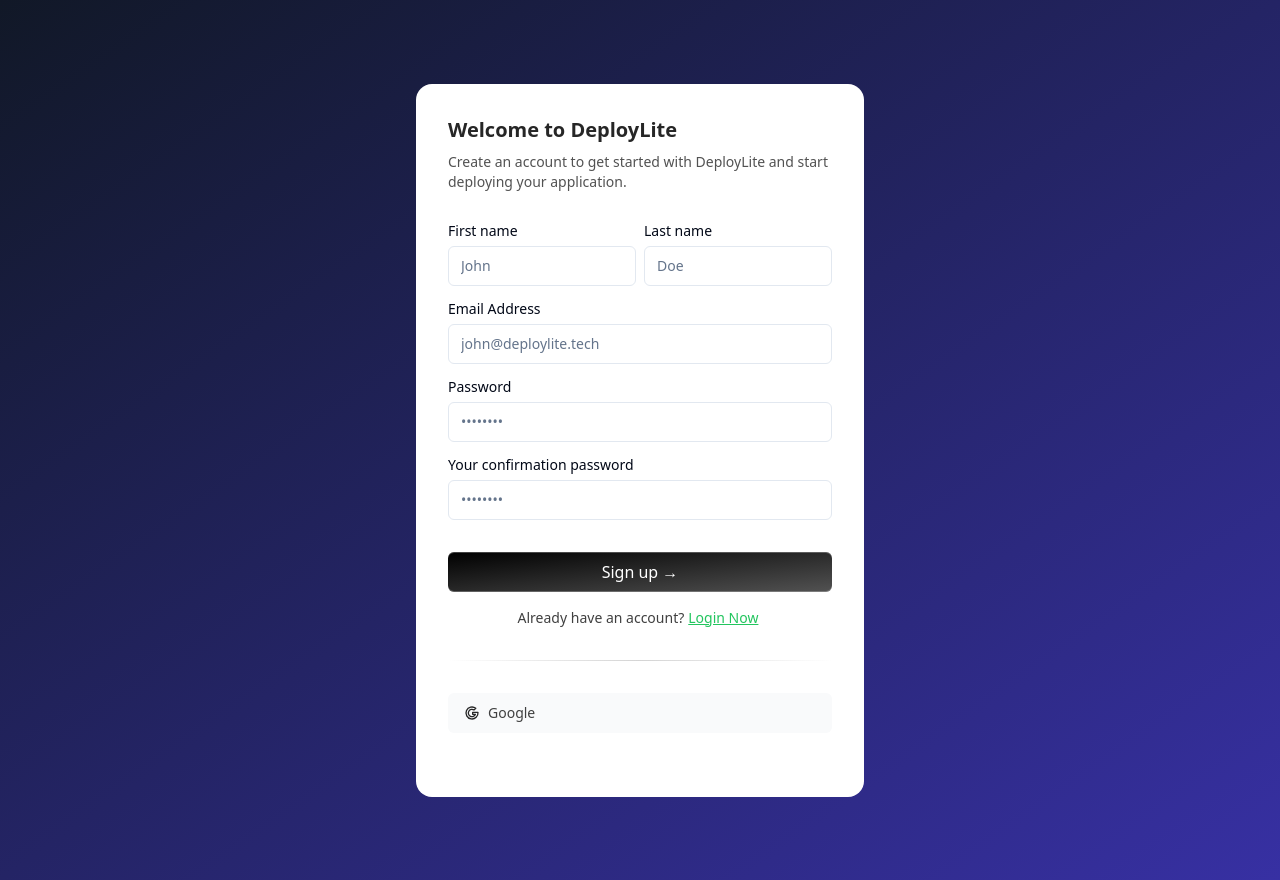
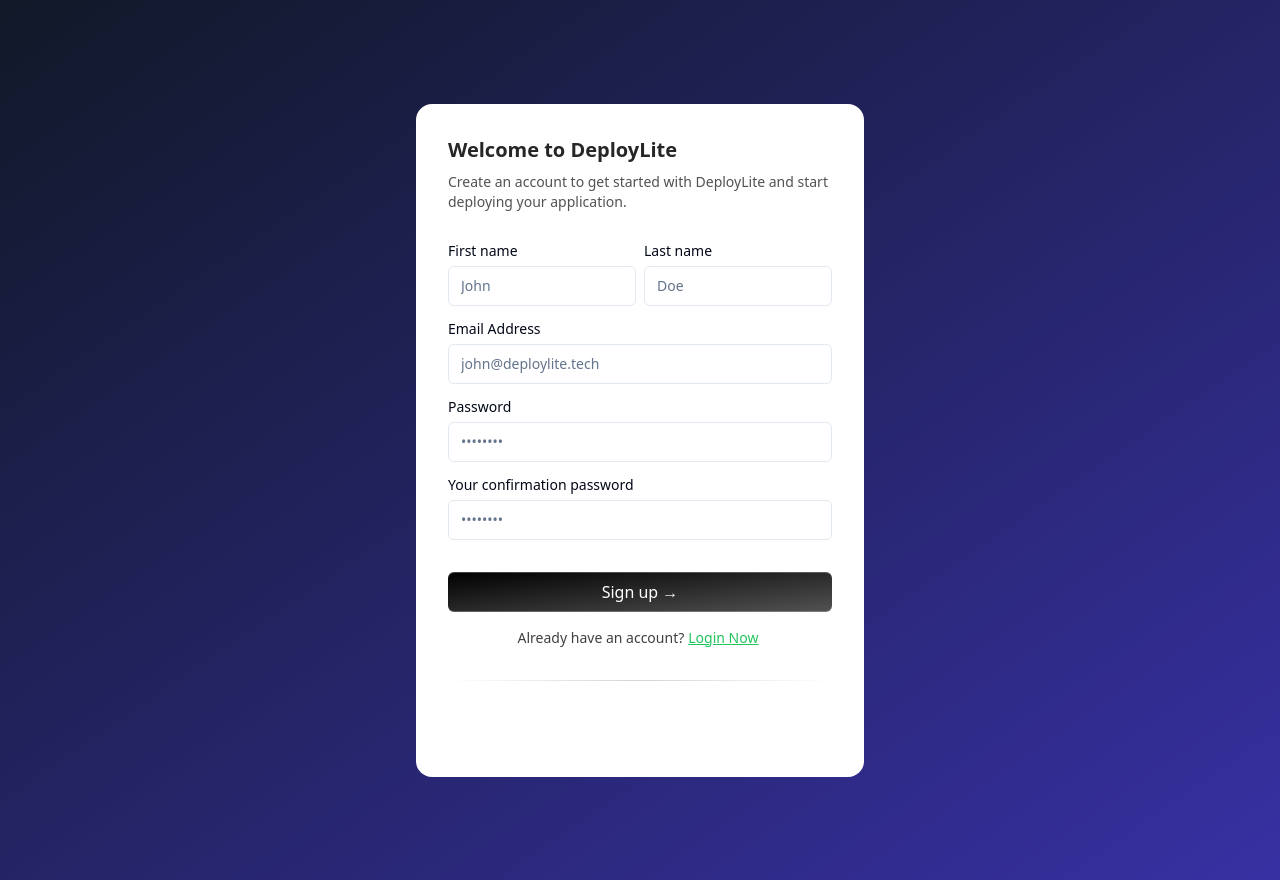
Before and after one commit to Ankit-Yadav24/deployed-repo, a Next.js app in the folder apps/deploylite/: page /signup in a window 1280 px wide. Built offline with nearby package versions, Linux system fonts and the light colour scheme; no server answers.

Commit message:
auth fix

```diff
--- a/apps/deploylite/components/example/signup-form-demo.tsx
+++ b/apps/deploylite/components/example/signup-form-demo.tsx
@@ -141,20 +141,7 @@
         <div className="bg-gradient-to-r from-transparent via-neutral-300 dark:via-neutral-700 to-transparent my-8 h-[1px] w-full" />
 
         <div className="flex flex-col space-y-4">
-          <button
-            className="relative group/btn flex space-x-2 items-center justify-start px-4 w-full text-black rounded-md h-10 font-medium shadow-input bg-gray-50 dark:bg-zinc-900 dark:shadow-[0px_0px_1px_1px_var(--neutral-800)]"
-            type="button"
-            onClick={()=>{
-              let url  = `https://accounts.google.com/o/oauth2/v2/auth?client_id=${process.env.NEXT_PUBLIC_GOOGLE_CLIENT_ID}&redirect_uri=${process.env.NEXT_PUBLIC_GOOGLE_REDIRECT_URI}&scope=${process.env.NEXT_PUBLIC_GOOGLE_SCOPE}&response_type=code&access_type=offline`
-              window.open(url,"_self");
-            }}
-          >
-            <IconBrandGoogle className="h-4 w-4 text-neutral-800 dark:text-neutral-300" />
-            <span className="text-neutral-700 dark:text-neutral-300 text-sm">
-              Google
-            </span>
-            <BottomGradient />
-          </button>
+
         </div>
       </form>
     </div>
```
